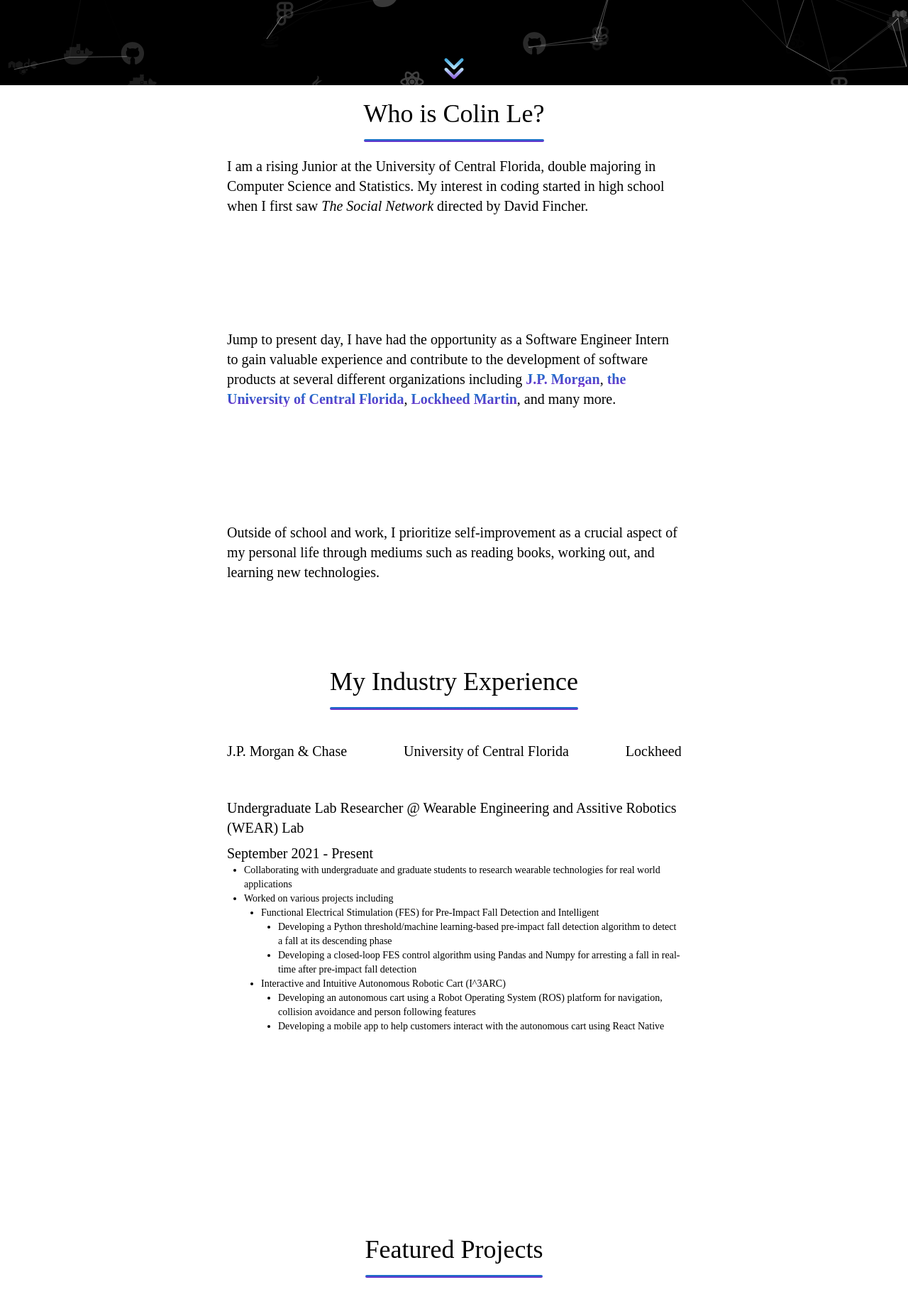
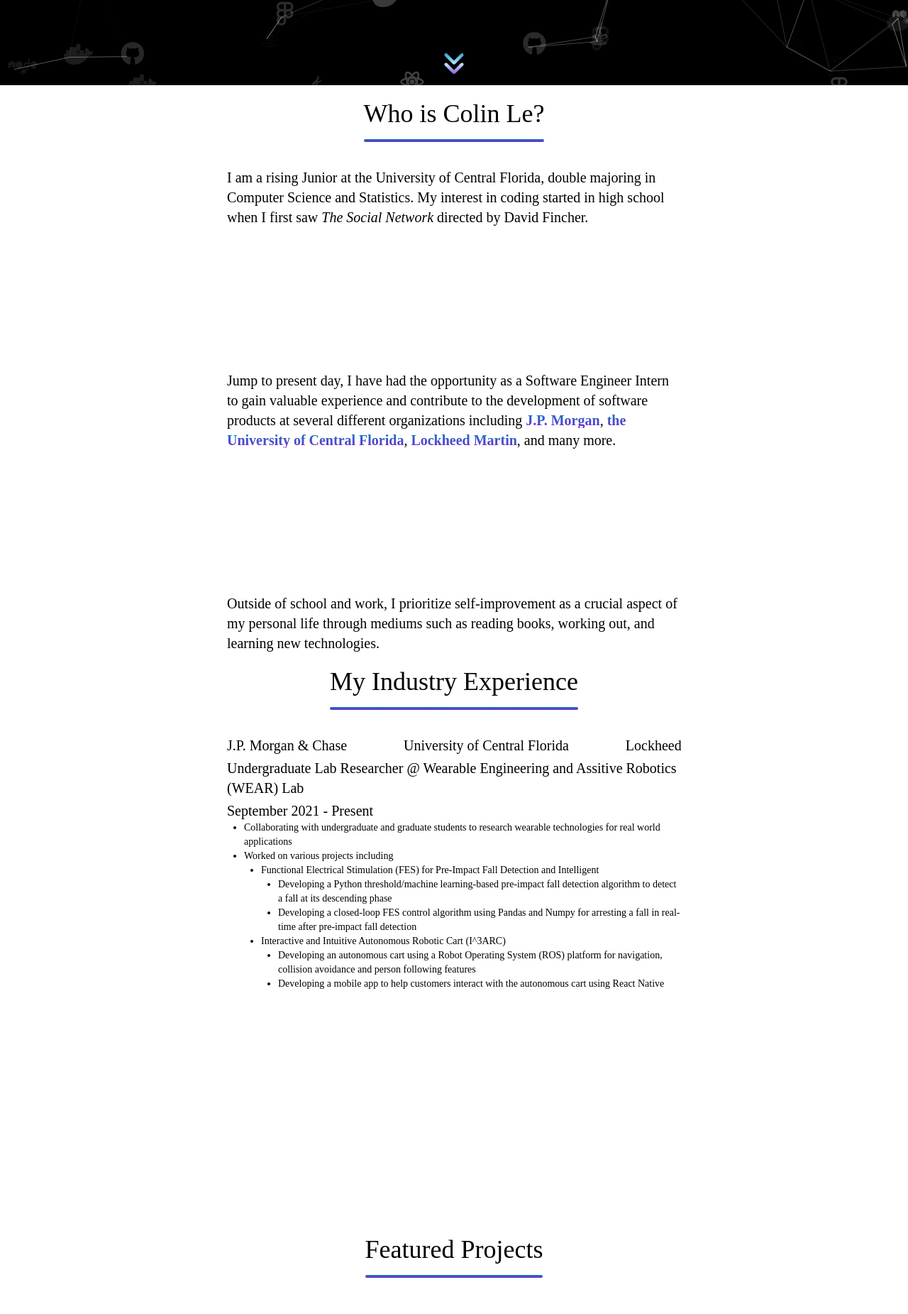
Before and after one commit to colintle/portfolio2023, a Next.js app in the folder portfolio/: page / in a window 1280 px wide. Shown: the part 680-2531 px from the top of the page at 71% size. Built offline with nearby package versions, Linux system fonts and the light colour scheme; a web font is replaced by a local one.

Commit message:
Responsive arrow in Hero, Add functionality and styling of fitting full screen to Experience, add styling to fit screen in About

```diff
--- a/portfolio/components/About/About.js
+++ b/portfolio/components/About/About.js
@@ -2,13 +2,13 @@ import React from 'react'
 
 function About() {
   return (
-    <div className='h-screen flex justify-center'>
-        <div className='w-3/4 md:w-1/2'>
+    <div className='min-h-screen flex justify-center'>
+        <div className='w-3/4 md:w-1/2 flex flex-col'>
             <h1 className='w-fit m-auto text-2xl lg:text-3xl xl:text-4xl text-center my-5'>
               Who is Colin Le?
               <hr className='h-1 mx-auto my-4 bg-gradient-to-b from-sky-600 to-purple-700 border-0 rounded'></hr>
             </h1>
-            <div className='text-mg lg:text-lg xl:text-xl h-3/4 flex flex-col justify-between'>
+            <div className='text-mg lg:text-lg xl:text-xl flex flex-col flex-grow justify-between'>
                 <p className=''>I am a rising Junior at the University of Central Florida, double majoring in Computer Science and Statistics. My interest in coding started in high school when I first saw <i>The Social Network</i> directed by David Fincher.</p>
                 <p className=''>Jump to present day, I have had the opportunity as a Software Engineer Intern to gain valuable experience and contribute to the development of software products at several different organizations including
                     <strong className='text-transparent bg-clip-text bg-gradient-to-b from-sky-600 to-purple-700'> J.P. Morgan</strong>,
--- a/portfolio/components/Experience/Experience.js
+++ b/portfolio/components/Experience/Experience.js
@@ -1,4 +1,4 @@
-import {useState} from 'react'
+import {useState, useEffect} from 'react'
 
 import { EXPERIENCE } from "@/data/Data"
 
@@ -17,51 +17,42 @@ const listMaker = (list, index) => {
   );
 };
 
-// const listMaker = (list) => {
-//   return (
-//     <ul className="list-disc ml-4">
-//       {list.map((description, index) => {
-//         return (
-//           <li key={index} className="ml-4">
-//             {Array.isArray(description) ? listMaker(description) : description}
-//           </li>
-//         );
-//       })}
-//     </ul>
-//   );
-// };
-
-
 function Experience() {
   const [tracker, setTracker] = useState(EXPERIENCE["WEAR Lab"])
 
+  const handleTracker = (e) => {
+    const value = e.target.value; // The value is already a string
+    setTracker(EXPERIENCE[value]);
+    console.log(tracker)
+  }
+
   return (
-    <div className='sm:h-fit md:h-screen flex justify-center'>
-      <div className='w-3/4 md:w-1/2'>
+    <div className='min-h-screen flex justify-center'>
+      <div className='w-3/4 md:w-1/2 flex flex-col'>
           <h1 className='w-fit m-auto text-2xl lg:text-3xl xl:text-4xl text-center my-5'>
             My Industry Experience
             <hr className='h-1 mx-auto my-4 bg-gradient-to-b from-sky-600 to-purple-700 border-0 rounded'></hr>
           </h1>
           {/*This will be where the experience is going to be at*/}
-          <div className='text-mg lg:text-lg xl:text-xl h-3/4'>
+          <div className='text-mg lg:text-lg xl:text-xl flex flex-col flex-grow'>
             {/*Horizontal Scroll Bar*/}
-            <div class="m-auto w-full overflow-auto py-6">
+            <div class="m-auto w-full overflow-auto">
               <div class="flex w-screen justify-between">
                 {Object.keys(EXPERIENCE).map((name, idx) => {
                   return (
-                    <p key={idx}>
+                    <button key={idx} value={name} onClick={handleTracker}>
                       {name}
-                    </p>
+                    </button>
                   )
                 })}
               </div>
             </div>
             {/*View Component based on what the user clicks in the scroll bar*/}
-            <div className='h-full flex flex-col py-6'>
+            <div className='flex flex-col flex-grow'>
               <div className='py-1'>
                 {tracker.name}
               </div>
-              <div className='py-1'>
+              <div>
                 <p>{tracker.duration}</p>
                 <div className='text-sm'>{listMaker(tracker.description)}</div>
               </div>
--- a/portfolio/components/Hero/Hero.js
+++ b/portfolio/components/Hero/Hero.js
@@ -7,7 +7,7 @@ import Background from "@/components/Particles/Background";
 
 function Hero() {
   return(
-    <div className="h-screen relative">
+    <div className="relative">
       <Background/>
       <div className="absolute z-10 top-0 left-0 w-full h-full flex flex-col justify-center items-center text-white">
         <p className="text-mg lg:text-lg xl:text-xl">Hi, I'm</p>
@@ -17,7 +17,7 @@ function Hero() {
         Colin Le.
         </h1>
         <p className="text-mg lg:text-lg xl:text-xl">Learn more about me!</p>
-        <div className="invisible md:visible text-4xl text-blue-500 absolute bottom-0 w-full flex flex-col justify-center items-center animate-bounce">
+        <div id="arrow" className="invisible lg:visible text-4xl text-blue-500 absolute bottom-0 w-full flex flex-col justify-center items-center animate-bounce">
           <span className="text-transparent bg-clip-text bg-gradient-to-b from-sky-600 via-sky-200 to-purple-700">
           <i className="fa-solid fa-angles-down"></i>
           </span>
--- a/portfolio/components/Particles/Background.js
+++ b/portfolio/components/Particles/Background.js
@@ -18,7 +18,7 @@ function Background() {
         <Particles
         id="tsparticles"
         init={particlesInit}
-        className="h-full"
+        className="h-screen"
         options={{
             fullScreen: {
                 enable: false,
--- a/portfolio/styles/globals.css
+++ b/portfolio/styles/globals.css
@@ -29,13 +29,20 @@
     overflow: overlay;
   }
 
-  p {
+  p, button {
     font-family: 'SF Pro Regular';
   }
 
   h3 {
     font-family: 'SF Pro Display Thin';
   }
+
+  @media (max-height: 240px) {
+    #arrow {
+      display: none;
+    }
+  }
+
 
   /* custom scrollbar */
 ::-webkit-scrollbar {
```
